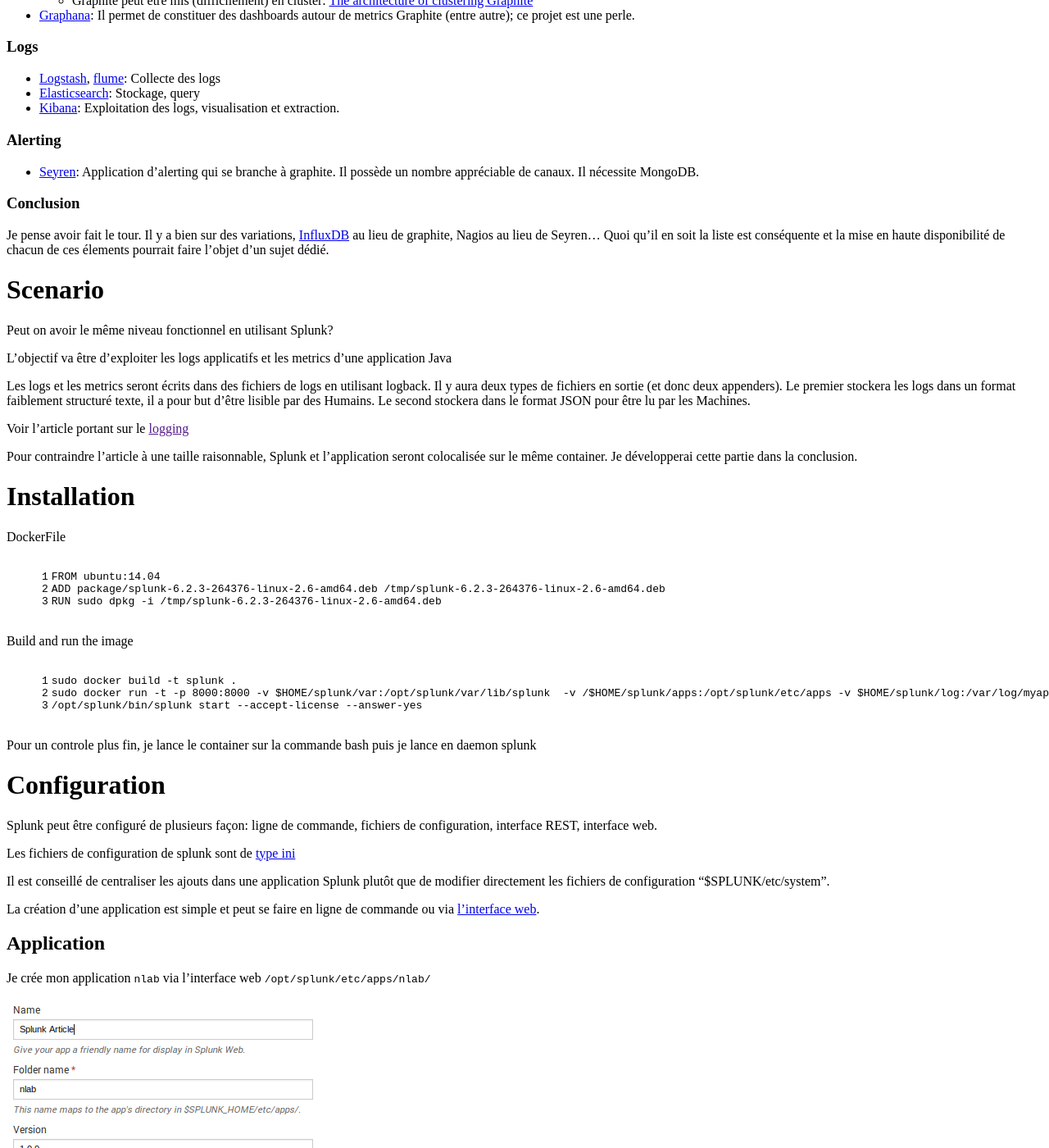
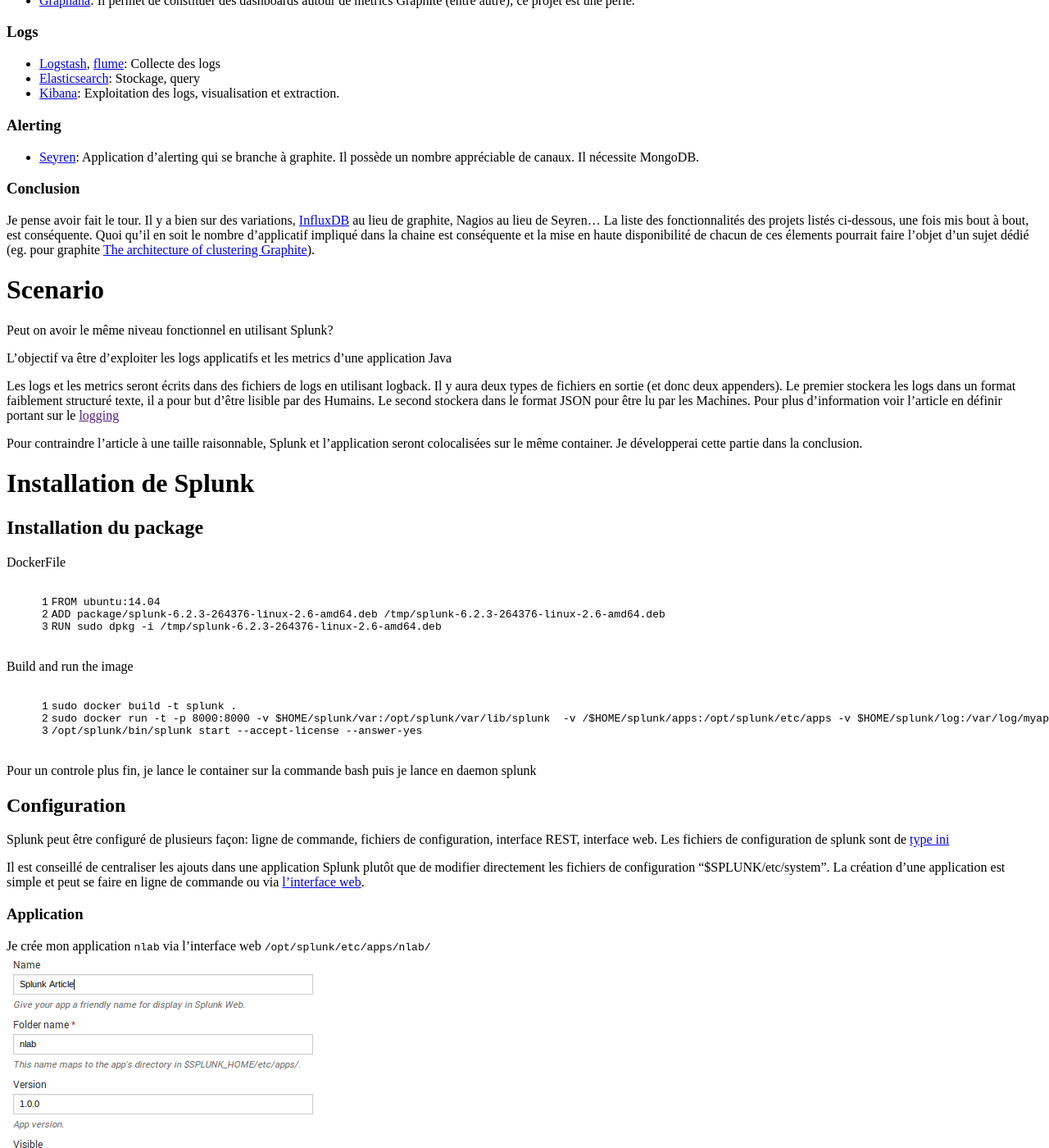
Before and after one commit to nithril/nithril.github.io, a Jekyll site: the page built from _posts/2015-05-26-operational-intelligence-splunk.markdown, in a window 1280 px wide and 1400 px high, scrolled down 747 px. Shown: the whole window at 82% size. Built offline with Jekyll 4.4.1, drawn with Linux system fonts in a browser that asks for light colours; nearby versions of some CDN libraries; library files that are not in the unit come from our copies; comment, search, counter and statistics services are not loaded; some of the changed text lies outside the part shown.

Commit message:
Splunk article

```diff
--- a/_posts/2015-05-26-operational-intelligence-splunk.markdown
+++ b/_posts/2015-05-26-operational-intelligence-splunk.markdown
@@ -32,7 +32,6 @@
 ### Metrics
 * [Jmxtrans](http://www.jmxtrans.org/): Extraction des metriques exporté via JMX
 * [Graphite](http://graphite.wikidot.com/): Stockage et exploitation des metrics (calculs...), rendu (image, texte...). Graphite se compose de carbon (listener), graphite (UI), whisper (stockage RRD)
-    * Graphite peut être mis (difficilement) en cluster: [The architecture of clustering Graphite](https://grey-boundary.io/the-architecture-of-clustering-graphite/)
 * [Graphana](http://grafana.org/): Il permet de constituer des dashboards autour de metrics Graphite (entre autre); ce projet est une perle.
 
 ### Logs
@@ -47,8 +46,9 @@
 ### Conclusion
 
 Je pense avoir fait le tour. Il y a bien sur des variations, [InfluxDB](http://influxdb.com/) au lieu de graphite, Nagios au lieu de Seyren...
-Quoi qu'il en soit la liste est conséquente et la mise en haute disponibilité de chacun de ces élements pourrait faire l'objet d'un sujet dédié.
-
+La liste des fonctionnalités des projets listés ci-dessous, une fois mis bout à bout, est conséquente.
+Quoi qu'il en soit le nombre d'applicatif impliqué dans la chaine est conséquente et la mise en haute disponibilité de chacun de ces élements pourrait faire l'objet d'un sujet dédié
+(eg. pour graphite [The architecture of clustering Graphite](https://grey-boundary.io/the-architecture-of-clustering-graphite/)).
 
 # Scenario
 
@@ -56,16 +56,15 @@
 
 L'objectif va être d'exploiter les logs applicatifs et les metrics d'une application Java
 
-Les logs et les metrics seront écrits dans des fichiers de logs en utilisant logback.
-Il y aura deux types de fichiers en sortie (et donc deux appenders).
+Les logs et les metrics seront écrits dans des fichiers de logs en utilisant logback. Il y aura deux types de fichiers en sortie (et donc deux appenders).
 Le premier stockera les logs dans un format faiblement structuré texte, il a pour but d'être lisible par des Humains. Le second stockera dans le format JSON
-pour être lu par les Machines.
+pour être lu par les Machines. Pour plus d'information voir l'article en définir portant sur le [logging]()
 
-Voir l'article portant sur le [logging]()
+Pour contraindre l'article à une taille raisonnable, Splunk et l'application seront colocalisées sur le même container. Je développerai cette partie dans la conclusion.
 
-Pour contraindre l'article à une taille raisonnable, Splunk et l'application seront colocalisée sur le même container. Je développerai cette partie dans la conclusion.
+# Installation de Splunk
 
-# Installation
+## Installation du package
 
 DockerFile
 
@@ -87,34 +86,28 @@
 Pour un controle plus fin, je lance le container sur la commande bash puis je lance en daemon splunk
 
 
-# Configuration
+## Configuration
 
 Splunk peut être configuré de plusieurs façon: ligne de commande, fichiers de configuration, interface REST, interface web.
-
 Les fichiers de configuration de splunk sont de [type ini](http://en.wikipedia.org/wiki/INI_file)
 
-
 Il est conseillé de centraliser les ajouts dans une application Splunk plutôt que de modifier directement les fichiers de configuration "$SPLUNK/etc/system".
-
 La création d'une application est simple et peut se faire en ligne de commande ou via [l'interface web](http://docs.splunk.com/Documentation/Splunk/latest/AdvancedDev/BuildApp).
 
 
-## Application
+### Application
 
 Je crée mon application `nlab` via l'interface web `/opt/splunk/etc/apps/nlab/`
-
 ![Splunk](/assets/2015-05-26-operational-intelligence-splunk/create-app.png)
 
 
-## Indexes
+### Indexes
 
 Je créé deux indexes `NLAB_LOGS` et `NLAB_METRICS` qui vont servir à stocker respectivement les logs et les metrics
 
-Je crée le fichier [`indexes.conf`](http://docs.splunk.com/Documentation/Splunk/latest/Admin/Indexesconf)  que je stocke dans le répertoire de mon application
-`/opt/splunk/etc/apps/nlab/local`.
+La configuration des indexes est stockée dans fichier [`indexes.conf`](http://docs.splunk.com/Documentation/Splunk/latest/Admin/Indexesconf)
+qui est stocké dans le répertoire de l'application `/opt/splunk/etc/apps/nlab/local`.
 Pas de fioriture, je ne mets que le strict minimum: le répertoire de stockage des données suivant leurs états.
-Pour plus d'information sur la notion de staging et de bucket, voir la page suivante [How the indexer stores indexes](http://docs.splunk.com/Documentation/Splunk/6.2.3/Indexer/HowSplunkstoresindexes)
-Le nom de la section permet de nommer l'index.
 
 {% highlight ini linenos %}
 [NLAB_LOGS]
@@ -128,13 +121,16 @@
 thawedPath = $SPLUNK_DB/nlab_metrics/thaweddb
 {% endhighlight %}
 
+Le nom de la section permet de nommer l'index. Les propriétés `homePath`, `coldPath` et `thawedPath` définissent le répertoire de stockage des données suivant leurs états.
+Pour plus d'information sur la notion de staging et de bucket, voir la page suivante [How the indexer stores indexes](http://docs.splunk.com/Documentation/Splunk/6.2.3/Indexer/HowSplunkstoresindexes)
 
-## Inputs
+
+### Inputs
 
 L'application va générer deux fichiers de logs: `app.log.json` et `metrics.log.json`
 
-Je crée le fichier [`inputs.conf`](http://docs.splunk.com/Documentation/Splunk/latest/Admin/Inputsconf) que je stocke dans le répertoire de mon application
-`/opt/splunk/etc/apps/nlab/local`.
+La configuration des inputs est stockée dans le fichier [`inputs.conf`](http://docs.splunk.com/Documentation/Splunk/latest/Admin/Inputsconf)
+ qui est stocké dans le répertoire de l'application `/opt/splunk/etc/apps/nlab/local`.
 
 Les fichiers à monitorer sont définis dans le nom de la section.
 > [monitor://<path>]
@@ -172,6 +166,9 @@
 
 Cette section permet de définir le type de source que l'on vient d'utiliser dans la section précédante.
 
+La configuration des props est stockée dans le fichier [`props.conf`](http://docs.splunk.com/Documentation/Splunk/latest/Admin/Inputsconf)
+qui est encore une fois stocké dans le répertoire de l'application `/opt/splunk/etc/apps/nlab/local`.
+
 {% highlight ini linenos %}
 [NLAB_JSON]
 INDEXED_EXTRACTIONS=JSON
```
Also changed, not shown: other parts of _posts/2015-05-26-operational-intelligence-splunk.markdown (+3 -2 lines).
